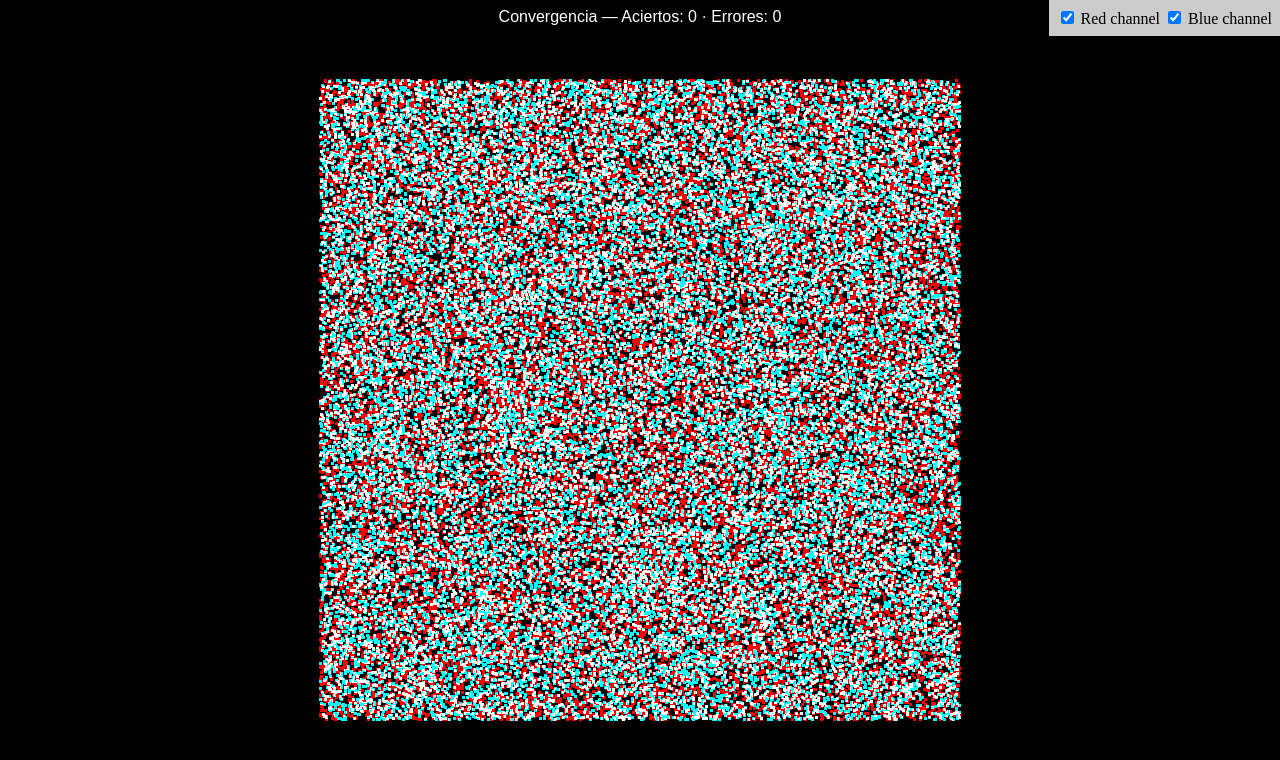
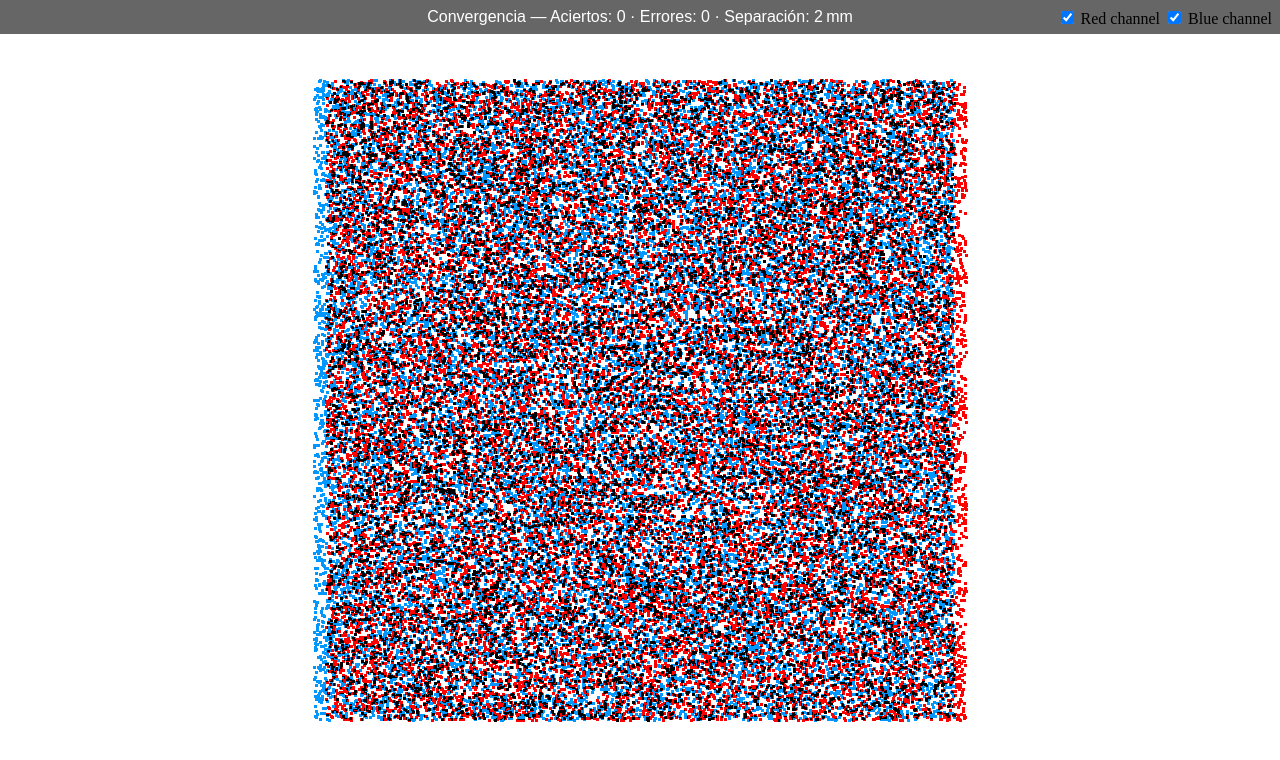
Before and after one commit to polo14va/terapia-visual, a plain HTML site: page index.html in a window 1280 px wide. Drawn offline with Linux system fonts and the light colour scheme.

Commit message:
FUNCIONA

```diff
--- a/index.html
+++ b/index.html
@@ -5,12 +5,12 @@
     <meta name="viewport" content="width=device-width, initial-scale=1.0">
     <title>Convergencia 1.5</title>
     <style>
-        body { margin: 0; overflow: hidden; background-color: rgba(255, 255, 255, 0.7); }
+        body { margin: 0; overflow: hidden; background-color: transparent; }
         canvas { display: block; }
     </style>
 </head>
 <body>
-    <div id="channel-controls" style="position:fixed; top:0; right:0; background:rgba(255,255,255,0.8); padding:8px; z-index:1001;">
+    <div id="channel-controls" style="position:fixed; top:0; right:0; background:trasparent; padding:8px; z-index:1001;">
       <label><input type="checkbox" id="showRed" checked> Red channel</label>
       <label><input type="checkbox" id="showBlue" checked> Blue channel</label>
     </div>
--- a/script.js
+++ b/script.js
@@ -1,6 +1,7 @@
 const cfg = {
     separation: 1.5,
     separationStep: .5,
+    displayStepMm: 1,
     pxPerUnit: 4,
     depthScale: 2,
     bgDots: 30000,
@@ -14,12 +15,34 @@ let correct = 0, wrong = 0;
 let gapAngle = 0;
 const gaps = [0, Math.PI / 2, Math.PI, 3 * Math.PI / 2];
 
-let canvas, ctx, redCanvas, blueCanvas, redCtx, blueCtx;
-let col = {};
+let canvas, ctx, blueCanvas, redCanvas, blueCtx, redCtx;
 
 function getColorFromStorage(key, defaultValue) {
     const storedValue = localStorage.getItem(key);
     return storedValue ? storedValue : defaultValue;
+}
+
+function buildRingDots(cx, cy, r, lw, count) {
+    const dots = [];
+    let produced = 0, attempts = 0;
+    const maxAttempts = count * 10;
+    const start = (gapAngle - cfg.gap/2 + 2*Math.PI) % (2*Math.PI);
+    const end   = (gapAngle + cfg.gap/2 + 2*Math.PI) % (2*Math.PI);
+    while (produced < count && attempts < maxAttempts) {
+        attempts++;
+        // sample within circle of radius r
+        const angle0 = Math.random() * 2 * Math.PI;
+        const dist0 = Math.sqrt(Math.random()) * r;
+        const x = cx + Math.cos(angle0) * dist0;
+        const y = cy + Math.sin(angle0) * dist0;
+        let a = Math.atan2(y - cy, x - cx);
+        if (a < 0) a += 2 * Math.PI;
+        const inGap = start < end ? (a >= start && a <= end) : (a >= start || a <= end);
+        if (inGap) continue;
+        dots.push([x, y]);
+        produced++;
+    }
+    return dots;
 }
 
 const randGap = () => {
@@ -42,136 +65,143 @@ const inGap = (x, y, cx, cy, r) => {
     return s < e ? a >= s && a <= e : a >= s || a <= e;
 };
 
-const buildDots = (square, cx, cy, r, lw) => {
-    const bg = [], ring = [];
-    while (bg.length < cfg.bgDots) {
-        const x = square.x + Math.random() * square.size;
-        const y = square.y + Math.random() * square.size;
-        if (inRing(x, y, cx, cy, r, lw) && !inGap(x, y, cx, cy, r)) continue;
-        bg.push([x, y]);
-    }
-    const ringArea = 2 * Math.PI * r * lw * (1 - cfg.gap / (2 * Math.PI));
-    const density = cfg.bgDots / (square.size ** 2 - 2 * Math.PI * r * lw);
-    const target = Math.floor(ringArea * density);
-    while (ring.length < target) {
-        const a = Math.random() * 2 * Math.PI;
-        const d = r + (Math.random() - .5) * lw;
-        const x = cx + Math.cos(a) * d;
-        const y = cy + Math.sin(a) * d;
-        if (inGap(x, y, cx, cy, r)) continue;
-        ring.push([x, y]);
-    }
-    return { bg, ring };
-};
-
-const drawChannel = (ctxTarget, dots, dx) => {
-    const halfDot = Math.floor(cfg.dot / 2);
-    ctxTarget.clearRect(0, 0, canvas.width, canvas.height);
-    ctxTarget.beginPath();
-    dots.bg.forEach(([x, y]) =>
-        ctxTarget.fillRect(Math.round(x) - halfDot, Math.round(y) - halfDot, cfg.dot, cfg.dot)
-    );
-    ctxTarget.globalCompositeOperation = 'destination-out';
-    ctxTarget.beginPath();
-    dots.ring.forEach(([x, y]) =>
-        ctxTarget.fillRect(Math.round(x) - halfDot, Math.round(y) - halfDot, cfg.dot, cfg.dot)
-    );
-    ctxTarget.globalCompositeOperation = 'source-over';
-    dots.ring.forEach(([x, y]) =>
-        ctxTarget.fillRect(Math.round(x + dx) - halfDot, Math.round(y) - halfDot, cfg.dot, cfg.dot)
-    );
-};
-
-const render = () => {
-    canvas.width = redCanvas.width = blueCanvas.width = window.innerWidth;
-    canvas.height = redCanvas.height = blueCanvas.height = window.innerHeight;
+function render() {
+    // Resize all canvases
+    canvas.width = blueCanvas.width = redCanvas.width = window.innerWidth;
+    canvas.height = blueCanvas.height = redCanvas.height = window.innerHeight;
     if (!canvas.width || !canvas.height) return;
 
-    const square = { size: canvas.height * .8 };
-    square.x = (canvas.width - square.size) / 2;
-    square.y = (canvas.height - square.size) / 2;
+    // Square and geometry
+    const squareSize = canvas.height * .8;
+    const squareX = (canvas.width - squareSize) / 2;
+    const squareY = (canvas.height - squareSize) / 2;
+    const r = squareSize * cfg.radiusRatio;
+    const lw = squareSize * cfg.lineRatio;
+    const cx = squareX + squareSize / 2;
+    const cy = squareY + squareSize / 2;
+    const disp = cfg.separation * cfg.pxPerUnit * cfg.depthScale / 2;
+    const shift = Math.min(disp, squareSize / 2 - r - lw - cfg.dot);
+    const half = Math.floor(cfg.dot / 2);
+    const start = (gapAngle - cfg.gap / 2 + 2 * Math.PI) % (2 * Math.PI);
+    const end   = (gapAngle + cfg.gap / 2 + 2 * Math.PI) % (2 * Math.PI);
 
-    const r = square.size * cfg.radiusRatio;
-    const lw = square.size * cfg.lineRatio;
-    const cx = square.x + square.size / 2;
-    const cy = square.y + square.size / 2;
+    // Build ring dots once
+    const ringArea = 2 * Math.PI * r * lw * (1 - cfg.gap / (2 * Math.PI));
+    const density = cfg.bgDots / (squareSize ** 2 - 2 * Math.PI * r * lw);
+    const ringCount = Math.floor(ringArea * density);
+    const ringDots = buildRingDots(cx, cy, r, lw, ringCount);
 
-    const disp = cfg.separation * cfg.pxPerUnit * cfg.depthScale / 2;
-    const max = square.size / 2 - r - lw - cfg.dot;
-    const shift = Math.min(disp, max);
+    // Build C interior dot pattern
+    const cDensity = cfg.bgDots / (squareSize * squareSize);
+    const cCount = Math.floor(Math.PI * r * r * cDensity * (1 - cfg.gap / (2 * Math.PI)));
+    const cDots = buildRingDots(cx, cy, r, lw, cCount);
 
-    const dots = buildDots(square, cx, cy, r, lw);
-
-    // --- Draw ring first (shifted dots) ---
-    redCtx.clearRect(0, 0, canvas.width, canvas.height);
-    redCtx.fillStyle = col.red;
-    for (const [x, y] of dots.ring) {
-        redCtx.fillRect(
-            Math.round(x - shift - cfg.dot / 2),
-            Math.round(y - cfg.dot / 2),
-            cfg.dot, cfg.dot
-        );
+    // Blue channel: full cloud minus C interior, then C
+    blueCtx.clearRect(0, 0, canvas.width, canvas.height);
+    if (document.getElementById('showBlue').checked) {
+        blueCtx.fillStyle = col.blue;
+        let countB = 0;
+        while (countB < cfg.bgDots) {
+            const bx = squareX + Math.random() * squareSize;
+            const by = squareY + Math.random() * squareSize;
+            const dxB = bx - cx;
+            const dyB = by - cy;
+            const d2B = dxB * dxB + dyB * dyB;
+            let aB = Math.atan2(dyB, dxB);
+            if (aB < 0) aB += 2 * Math.PI;
+            const inC = d2B <= r * r &&
+                !((aB >= start && aB <= end) || (end < start && (aB >= start || aB <= end)));
+            if (inC) { countB++; continue; }
+            blueCtx.fillRect(Math.round(bx - shift) - half, Math.round(by) - half, cfg.dot, cfg.dot);
+            countB++;
+        }
+        // draw C interior dots
+        for (const [x, y] of cDots) {
+            blueCtx.fillRect(Math.round(x - shift) - half, Math.round(y) - half, cfg.dot, cfg.dot);
+        }
     }
 
-    // --- Background for red: fill except where ring is ---
-    let countR = 0;
-    const cxR = cx - shift;
-    while (countR < cfg.bgDots) {
-        const rx = square.x + Math.random() * square.size;
-        const ry = square.y + Math.random() * square.size;
-        if (inRing(rx, ry, cxR, cy, r, lw) && !inGap(rx, ry, cxR, cy, r)) continue;
-        redCtx.fillRect(
-            Math.round(rx - cfg.dot / 2),
-            Math.round(ry - cfg.dot / 2),
-            cfg.dot, cfg.dot
-        );
-        countR++;
+    // Red channel: full cloud minus C interior, then C
+    redCtx.clearRect(0, 0, canvas.width, canvas.height);
+    if (document.getElementById('showRed').checked) {
+        redCtx.fillStyle = col.red;
+        let countR = 0;
+        while (countR < cfg.bgDots) {
+            const rx = squareX + Math.random() * squareSize;
+            const ry = squareY + Math.random() * squareSize;
+            const dxR = rx - cx;
+            const dyR = ry - cy;
+            const d2R = dxR * dxR + dyR * dyR;
+            let aR = Math.atan2(dyR, dxR);
+            if (aR < 0) aR += 2 * Math.PI;
+            const inC2 = d2R <= r * r &&
+                !((aR >= start && aR <= end) || (end < start && (aR >= start || aR <= end)));
+            if (inC2) { countR++; continue; }
+            redCtx.fillRect(Math.round(rx + shift) - half, Math.round(ry) - half, cfg.dot, cfg.dot);
+            countR++;
+        }
+        // draw C interior dots
+        for (const [x, y] of cDots) {
+            redCtx.fillRect(Math.round(x + shift) - half, Math.round(y) - half, cfg.dot, cfg.dot);
+        }
     }
 
-    // --- Blue channel ---
-    blueCtx.clearRect(0, 0, canvas.width, canvas.height);
-    blueCtx.fillStyle = col.blue;
-    for (const [x, y] of dots.ring) {
-        blueCtx.fillRect(
-            Math.round(x + shift - cfg.dot / 2),
-            Math.round(y - cfg.dot / 2),
-            cfg.dot, cfg.dot
-        );
+    // Composite layers by priority: blue, red; overlapping blue+red → black
+    const width = canvas.width, height = canvas.height;
+    // fill background
+    ctx.fillStyle = col.bg;
+    ctx.fillRect(0, 0, width, height);
+
+    // grab pixel data
+    let blueData, redData;
+    if (document.getElementById('showBlue').checked) {
+        blueData = blueCtx.getImageData(0, 0, width, height).data;
+    }
+    if (document.getElementById('showRed').checked) {
+        redData = redCtx.getImageData(0, 0, width, height).data;
     }
 
-    let countB = 0;
-    const cxB = cx + shift;
-    while (countB < cfg.bgDots) {
-        const bx = square.x + Math.random() * square.size;
-        const by = square.y + Math.random() * square.size;
-        if (inRing(bx, by, cxB, cy, r, lw) && !inGap(bx, by, cxB, cy, r)) continue;
-        blueCtx.fillRect(
-            Math.round(bx - cfg.dot / 2),
-            Math.round(by - cfg.dot / 2),
-            cfg.dot, cfg.dot
-        );
-        countB++;
+    // parse pure colors
+    const [rR, gR, bR] = col.red.match(/\d+/g).map(Number);
+    const [rB, gB, bB] = col.blue.match(/\d+/g).map(Number);
+
+    // output buffer
+    const out = ctx.createImageData(width, height);
+    const outData = out.data;
+
+    for (let i = 0; i < outData.length; i += 4) {
+        const hasB = blueData && blueData[i + 3] > 0;
+        const hasR = redData && redData[i + 3] > 0;
+        if (hasB && hasR) {
+            // overlap → black
+            outData[i] = outData[i + 1] = outData[i + 2] = 0;
+            outData[i + 3] = 255;
+        } else if (hasB) {
+            outData[i] = rB; outData[i + 1] = gB; outData[i + 2] = bB; outData[i + 3] = 255;
+        } else if (hasR) {
+            outData[i] = rR; outData[i + 1] = gR; outData[i + 2] = bR; outData[i + 3] = 255;
+        }
+        // else leave background
     }
 
-    // Composite channels with additive blending for red/cyan anaglyph
-    ctx.fillStyle = col.bg;
-    ctx.fillRect(0, 0, canvas.width, canvas.height);
-    ctx.globalCompositeOperation = 'lighter';
-    if (document.getElementById('showBlue').checked) {
-        ctx.drawImage(blueCanvas, 0, 0);
-    }
-    if (document.getElementById('showRed').checked) {
-        ctx.drawImage(redCanvas, 0, 0);
-    }
-    ctx.globalCompositeOperation = 'source-over';
-};
+    // put composed image
+    ctx.putImageData(out, 0, 0);
+}
 
 const keyHandler = e => {
     const map = { ArrowRight: 0, ArrowUp: 3 * Math.PI / 2, ArrowLeft: Math.PI, ArrowDown: Math.PI / 2 };
     if (e.key in map) {
         e.preventDefault();
-        (gapAngle === map[e.key] ? correct++ : wrong++);
-        randGap(); render(); updateScore();
+        if (gapAngle === map[e.key]) {
+            correct++;
+            cfg.separation += cfg.separationStep;
+        } else {
+            wrong++;
+        }
+        randGap();
+        render();
+        updateScore();
+        return;
     } else if (e.key === '+' || e.key === '=') {
         cfg.separation += cfg.separationStep; render();
     } else if (e.key === '-' || e.key === '_') {
@@ -180,22 +210,26 @@ const keyHandler = e => {
 };
 
 const updateScore = () => {
-    document.getElementById('scoreboard').textContent = `Convergencia — Aciertos: ${correct} · Errores: ${wrong}`;
+    const dispMm = Math.round(cfg.separation / cfg.displayStepMm) * cfg.displayStepMm;
+    document.getElementById('scoreboard').textContent =
+      `Convergencia — Aciertos: ${correct} · Errores: ${wrong} · Separación: ${dispMm} mm`;
 };
 
 document.addEventListener('DOMContentLoaded', () => {
     col = {
         red: getColorFromStorage('tv_redColor', 'rgb(255,0,0)'),
-        blue: getColorFromStorage('tv_blueColor', 'rgb(0,255,255)'),
-        bg: getColorFromStorage('tv_bgColor', '#000')
+        blue: getColorFromStorage('tv_blueColor', 'rgb(2,150,255)'),
+        bg: getColorFromStorage('tv_bgColor', 'rgb(148,150,255)')
     };
     canvas = document.getElementById('anaglyphCanvas');
     if (!canvas) return;
     ctx = canvas.getContext('2d');
-    redCanvas = document.createElement('canvas');
-    blueCanvas = document.createElement('canvas');
-    redCtx = redCanvas.getContext('2d');
-    blueCtx = blueCanvas.getContext('2d');
+
+    blueCanvas  = document.createElement('canvas');
+    redCanvas   = document.createElement('canvas');
+    blueCtx  = blueCanvas.getContext('2d', { willReadFrequently: true });
+    redCtx   = redCanvas.getContext('2d', { willReadFrequently: true });
+
     document.body.insertBefore(
         Object.assign(document.createElement('div'), {
             id: 'scoreboard',
--- a/style.css
+++ b/style.css
@@ -1,10 +1,3 @@
-:root {
-  --primary-color: #6a8bbd;
-  --btn-border-color: #00e6f6;
-  --btn-hover-bg: #e0fafd;
-  --btn-hover-color: #0099a8;
-}
-
 html, body {
   height: 100%;
   margin: 0;
@@ -13,154 +6,6 @@ html, body {
   font-family: 'Segoe UI', Arial, sans-serif;
 }
 
-.main-app {
-  width: 100vw;
-  min-height: 100vh;
+canvas {
+  display: block;
 }
-
-.main-header {
-  margin: 40px 0 0 40px;
-}
-
-.main-title-left {
-  font-size: 3.2rem;
-  color: var(--primary-color);
-  font-weight: 700;
-  margin: 0 0 30px;
-  letter-spacing: 1px;
-}
-
-.triangle {
-  font-size: 2.2rem;
-  vertical-align: middle;
-  color: var(--primary-color);
-  margin-left: 10px;
-}
-
-.panel-row {
-  display: flex;
-  justify-content: center;
-  align-items: flex-start;
-  margin-top: 40px;
-}
-
-.panel-col {
-  display: flex;
-  flex-direction: column;
-  align-items: center;
-  justify-content: flex-start;
-  min-width: 600px;
-}
-
-.panel-btns-top,
-.panel-btns-bottom {
-  display: flex;
-  justify-content: center;
-  gap: 60px;
-  margin: 30px 0;
-}
-
-.circle-btn {
-  width: 70px;
-  height: 70px;
-  border: 6px solid var(--btn-border-color);
-  border-radius: 50%;
-  background: none;
-  color: var(--btn-border-color);
-  font-size: 2.8rem;
-  display: flex;
-  align-items: center;
-  justify-content: center;
-  cursor: pointer;
-  transition: background 0.2s, color 0.2s;
-}
-
-.circle-btn:hover {
-  background: var(--btn-hover-bg);
-  color: var(--btn-hover-color);
-}
-
-.controls-panel {
-  display: flex;
-  flex-wrap: wrap;
-  gap: 16px 24px;
-  align-items: center;
-  justify-content: center;
-  margin: 24px auto 8px auto;
-  padding: 16px 18px 8px 18px;
-  background: rgba(255,255,255,0.90);
-  border-radius: 12px;
-  box-shadow: 0 2px 8px rgba(0,0,0,0.04);
-  font-size: 1.1rem;
-  max-width: 900px;
-}
-.controls-panel label {
-  display: flex;
-  align-items: center;
-  gap: 8px;
-  min-width: 220px;
-}
-.controls-panel input[type=range] {
-  flex: 1;
-  margin: 0 8px;
-}
-.controls-panel span {
-  min-width: 32px;
-  text-align: right;
-  font-weight: 600;
-  color: #2b3a55;
-}
-.controls-panel button {
-  font-size: 1.1rem;
-  padding: 6px 22px;
-  border-radius: 6px;
-  border: none;
-  background: #00bcd4;
-  color: #fff;
-  font-weight: 600;
-  cursor: pointer;
-  transition: background 0.2s;
-  margin-left: 12px;
-}
-.controls-panel button:hover {
-  background: #0097a7;
-}
-
-.canvas-center-container {
-  position: relative;
-  width: 600px;
-  height: 600px;
-  margin: 40px auto;
-}
-.canvas-abs {
-  position: absolute;
-  top: 0;
-  left: 0;
-  transform: none;
-}
-
-.canvas-background { z-index: 0; }
-#canvasBlue { z-index: 1; }
-#canvasRed { z-index: 2; }
-
-.info-panel {
-  position: absolute;
-  top: 30px;
-  right: 60px;
-  font-size: 2rem;
-  color: var(--primary-color);
-  font-weight: bold;
-  background: rgba(255,255,255,0.85);
-  padding: 10px 24px;
-  border-radius: 12px;
-  box-shadow: 0 2px 8px rgba(0,0,0,0.07);
-  z-index: 10;
-}
-
-.dynamic-gap {
-  transition: margin 0.3s;
-}
-
-#canvasBlue, #canvasRed {
-  background: transparent;
-}
```
